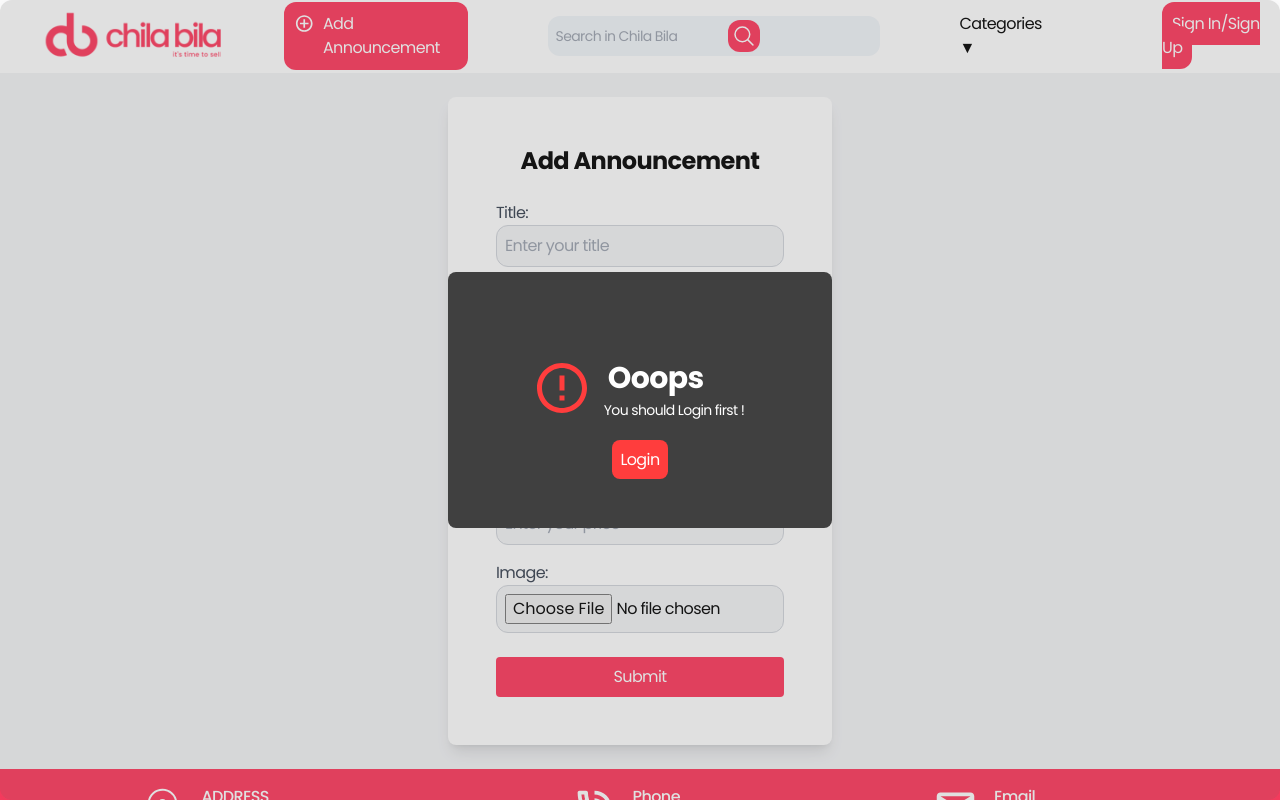
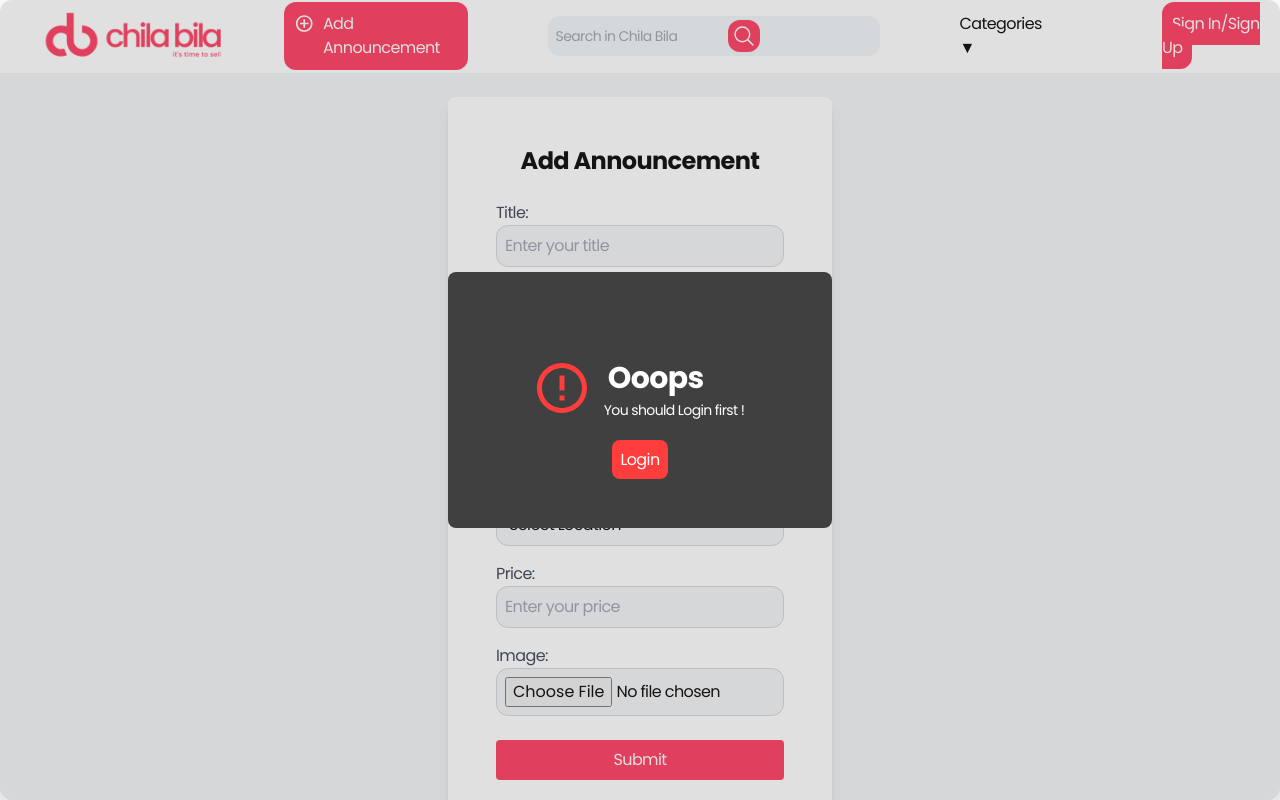
Before and after one commit to first-team-proj-senior/chila-bila, a React (Create React App) app in the folder front-end/: page /add-announcement in a window 1280 px wide. Shown: the top 800 px of the page. Built offline with nearby package versions, Linux system fonts and the light colour scheme.

Commit message:
add Select Location feature

```diff
--- a/front-end/src/components/pages/AddAnnoucement.jsx
+++ b/front-end/src/components/pages/AddAnnoucement.jsx
@@ -5,6 +5,7 @@ const AddAnnouncement = () => {
   const [title, setTitle] = useState('');
   const [description, setDescription] = useState('');
   const [category, setCategory] = useState('');
+  const [location,setLocation]=useState("")
   const [image, setImage] = useState(null);
   const [price, setPrice] = useState('');
   const [error, setError] = useState('');
@@ -63,6 +64,39 @@ const AddAnnouncement = () => {
             </select>
           </div>
           <div className="mb-4">
+            <label htmlFor="location" className="block text-gray-700">Location:</label>
+            <select
+              value={location}
+              onChange={(e) => setLocation(e.target.value)}
+              className="w-full p-2 border border-gray-300 rounded-xl bg-gray-100"
+            >
+              <option value="">Select Location</option>
+              <option value="Tunis">Tunis</option>
+              <option value="Sfax">Sfax</option>
+              <option value="Sousse">Sousse</option>
+              <option value="Kairouane">kairouane</option>
+              <option value="Gabes">Gabes</option>
+              <option value="Bizert">Bizert</option>
+              <option value="Ariana">Ariana</option>
+              <option value="Beja">Beja</option>
+              <option value="Monastir">Monastir</option>
+              <option value="Tataouine">Tataouine</option>
+              <option value="Hammamet">Hammamet</option>
+              <option value="Elkef">ElKef</option>
+              <option value="Ben Arous">Ben Arous</option>
+              <option value="Kasserine">Kasserine</option>
+              <option value="Gafsa">Gafsa</option>
+              <option value="Mahdia">Mahdia</option>
+              <option value="Mannouba">Mannouba</option>
+              <option value="Mednine">Mednine</option>
+              <option value="Nabel">Nabel</option>
+              <option value="Selyena">Selyena</option>
+              <option value="Tozer">Tozer</option>
+              <option value="Zaghouane">Zaghouan</option>
+              <option value="Sidi Bouzid">Sidi Bouzid</option>
+            </select>
+          </div>
+          <div className="mb-4">
             <label htmlFor="price" className="block text-gray-700">Price:</label>
             <input
               type="number"
@@ -76,7 +110,6 @@ const AddAnnouncement = () => {
             <label htmlFor="image" className="block text-gray-700">Image:</label>
             <input
               type="file"
-              onChange={""}
               className="w-full p-2 border border-gray-300 rounded-xl bg-gray-100"
             />
           </div>
```
